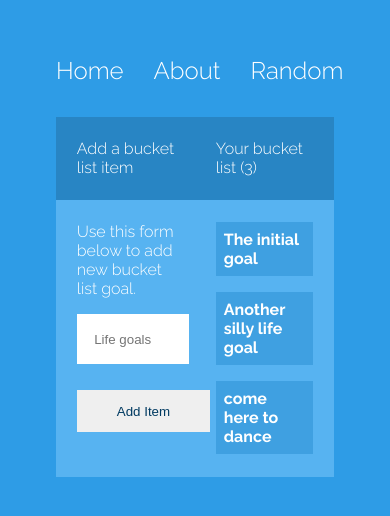
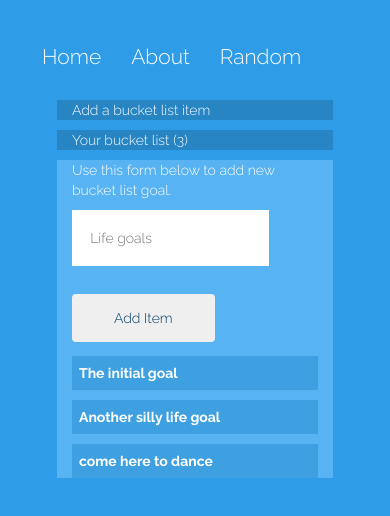
Before and after one commit to lucifer-akshat/angular-Todo-facts, an Angular app: page / in a window 390 px wide. Shown: the top 516 px of the page. Built offline with nearby package versions, Linux system fonts and the light colour scheme.

Commit message:
Added bootstrap and jquery

```diff
--- a/src/app/app.module.ts
+++ b/src/app/app.module.ts
@@ -11,13 +11,15 @@ import { AppComponent } from './app.component';
 import { HomeComponent } from './home/home.component';
 import { AboutComponent } from './about/about.component';
 import { AnimalsComponent } from './animals/animals.component';
+import { HeaderComponent } from './header/header.component';
 
 @NgModule({
   declarations: [
     AppComponent,
     HomeComponent,
     AboutComponent,
-    AnimalsComponent
+    AnimalsComponent,
+    HeaderComponent
   ],
   imports: [
     HttpClientModule,
--- /dev/null
+++ b/src/app/header/header.component.html
@@ -0,0 +1,3 @@
+<p>
+  header works!
+</p>
--- /dev/null
+++ b/src/app/header/header.component.ts
@@ -0,0 +1,15 @@
+import { Component, OnInit } from '@angular/core';
+
+@Component({
+  selector: 'app-header',
+  templateUrl: './header.component.html',
+  styleUrls: ['./header.component.scss']
+})
+export class HeaderComponent implements OnInit {
+
+  constructor() { }
+
+  ngOnInit() {
+  }
+
+}
--- a/src/app/home/home.component.html
+++ b/src/app/home/home.component.html
@@ -1,22 +1,22 @@
-<div class="container color-dark">
-  <div class="col">
+<div class="container">
+  <div class="color-dark col-md-6">
       <p>Add a bucket list item</p>
   </div>
-  <div class="col">
+  <div class="color-dark col-md-6">
     <p>Your bucket list ({{ itemNumber }})</p>
   </div>
-</div>
-<div class="container color-light" [@goals] = "goals.length">
-  <div class="col">
+  <div class="color-light" [@goals] = "goals.length">
+    <div class="col-md-6">
       <p class="sm">Use this form below to add new bucket list goal. </p>
       <form>
         <input type="text" class="txt" name="item" placeholder="Life goals" [(ngModel)] = 'goalText'>
         <input type="submit" class="btn" value="Add Item" (click) = 'addGoalsToView()'>
       </form>
     </div>
-  <div class="col">
+    <div class="col-md-6">
       <p class="life-container" *ngFor = 'let goal of goals; let i = index' (click) = "removeItem(i)">
         {{ goal }}
       </p>
     </div>
   </div>
+</div>
--- a/src/app/home/home.component.scss
+++ b/src/app/home/home.component.scss
@@ -1,14 +1,11 @@
-.container {
-  display: grid;
-  grid-template-columns: 50% auto;
-}
-
 .col {
   padding: .4em 1.3em;
 }
 
 .color-dark {
   background: #2885C4;
+  padiing:5px,5px 5px 5px;
+  margin-bottom: 10px;
 }
 
 .color-light {
--- a/src/index.html
+++ b/src/index.html
@@ -7,8 +7,16 @@
 
   <meta name="viewport" content="width=device-width, initial-scale=1">
   <link rel="icon" type="image/x-icon" href="favicon.ico">
+  <link rel="stylesheet" href="https://maxcdn.bootstrapcdn.com/bootstrap/3.3.7/css/bootstrap.min.css"
+        integrity="sha384-BVYiiSIFeK1dGmJRAkycuHAHRg32OmUcww7on3RYdg4Va+PmSTsz/K68vbdEjh4u" crossorigin="anonymous">
 </head>
 <body>
   <app-root></app-root>
+  <script src="https://code.jquery.com/jquery-3.1.1.min.js"
+          integrity="sha256-hVVnYaiADRTO2PzUGmuLJr8BLUSjGIZsDYGmIJLv2b8="
+          crossorigin="anonymous"></script>
+  <script src="https://maxcdn.bootstrapcdn.com/bootstrap/3.3.7/js/bootstrap.min.js"
+          integrity="sha384-Tc5IQib027qvyjSMfHjOMaLkfuWVxZxUPnCJA7l2mCWNIpG9mGCD8wGNIcPD7Txa"
+          crossorigin="anonymous"></script>
 </body>
 </html>
```
Also changed, not shown: src/app/header/header.component.scss (added), 1 other file (tests, documents, lock files or other folders). Lines whose indentation alone changed are shown as unchanged.
